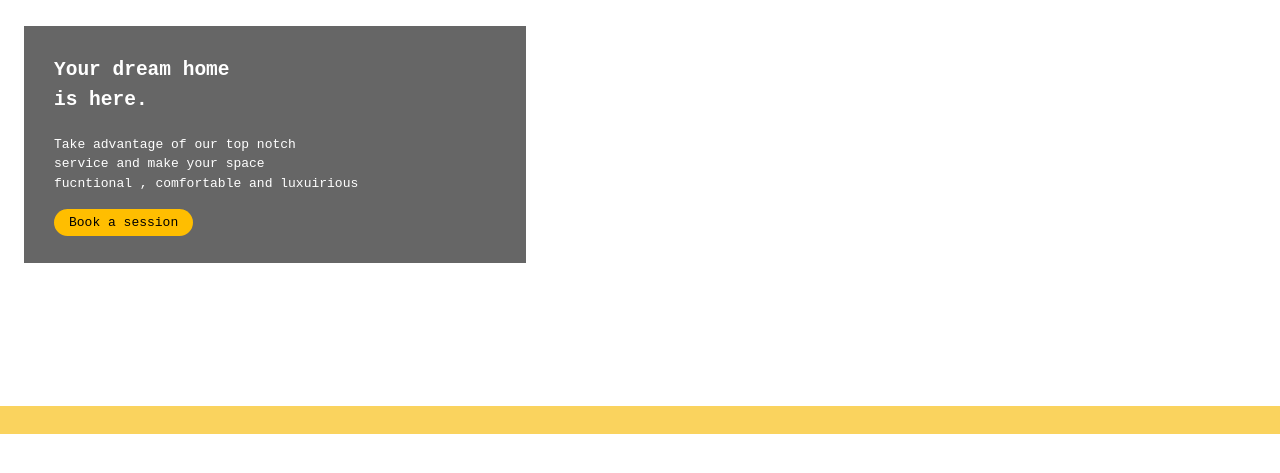
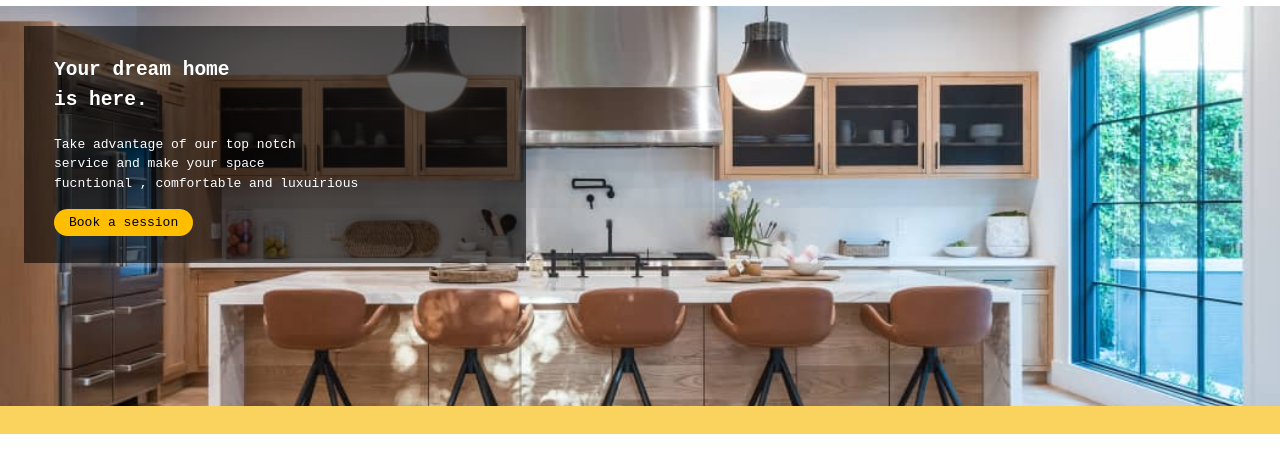
Before and after one commit to Abdulsalam24/Home-design-page, a plain HTML site: page index.html in a window 1280 px wide. Shown: the part 45-518 px from the top of the page. Drawn offline with Linux system fonts and the light colour scheme; the site is published under a folder, as on GitHub Pages, so addresses that start at the root find nothing.

Commit message:
Add files via upload

```diff
--- a/style.css
+++ b/style.css
@@ -35,7 +35,7 @@ button{
 }
 
 section{
-    background-image: url(/asset/background.jpg);
+    background-image: url(./background.jpg);
     background-position: center;
     background-size: cover;
 }
```
Also changed, not shown: background.jpg (added).
